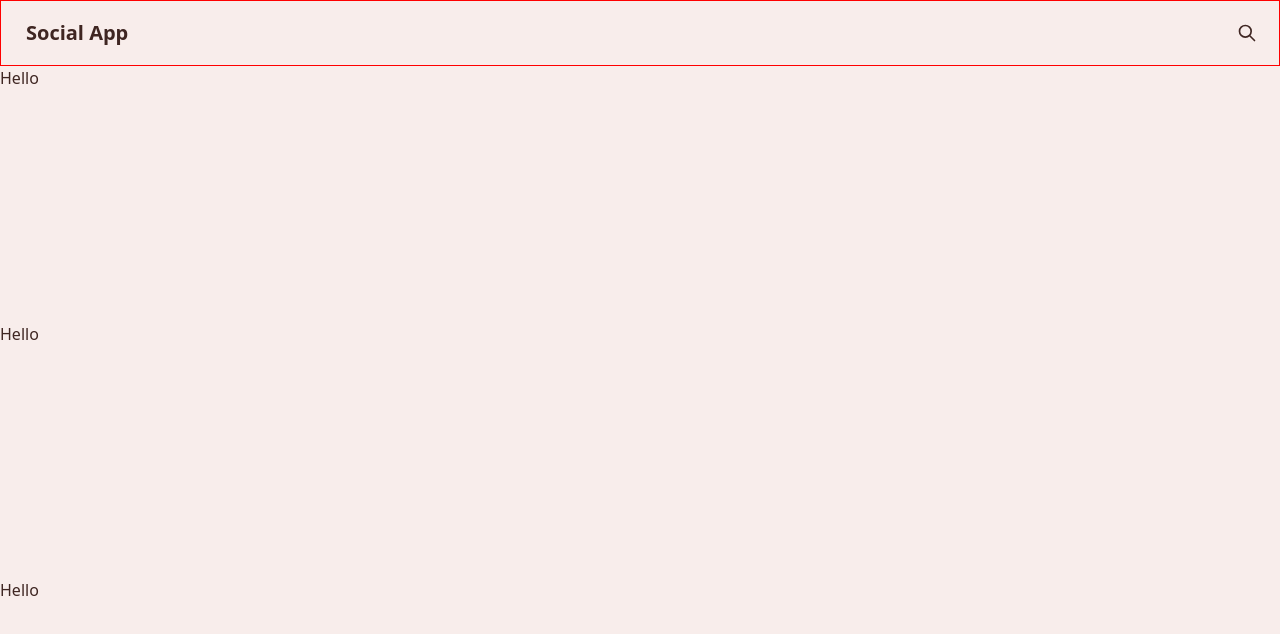
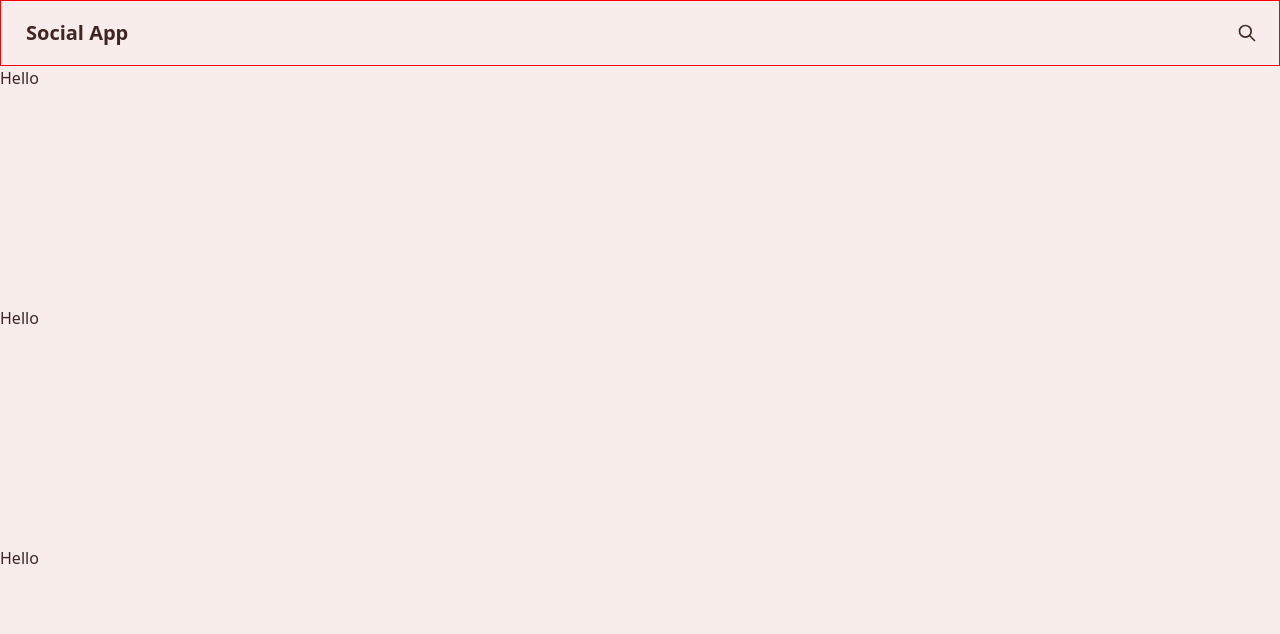
Before and after one commit to Larppa1/social-app, a React (Create React App) app: page / in a window 1280 px wide. Shown: the top 634 px of the page. Built offline with nearby package versions, Linux system fonts and the light colour scheme.

Commit message:
sectionStyles.css: Set 'sectionContainer' display and flex, change min-height.

```diff
--- a/src/components/Section/sectionStyles.css
+++ b/src/components/Section/sectionStyles.css
@@ -1,3 +1,5 @@
 .sectionContainer {
-    min-height: 20vw;
+    display: flex;
+    flex-direction: row;
+    min-height: 30vh;
 }
```
